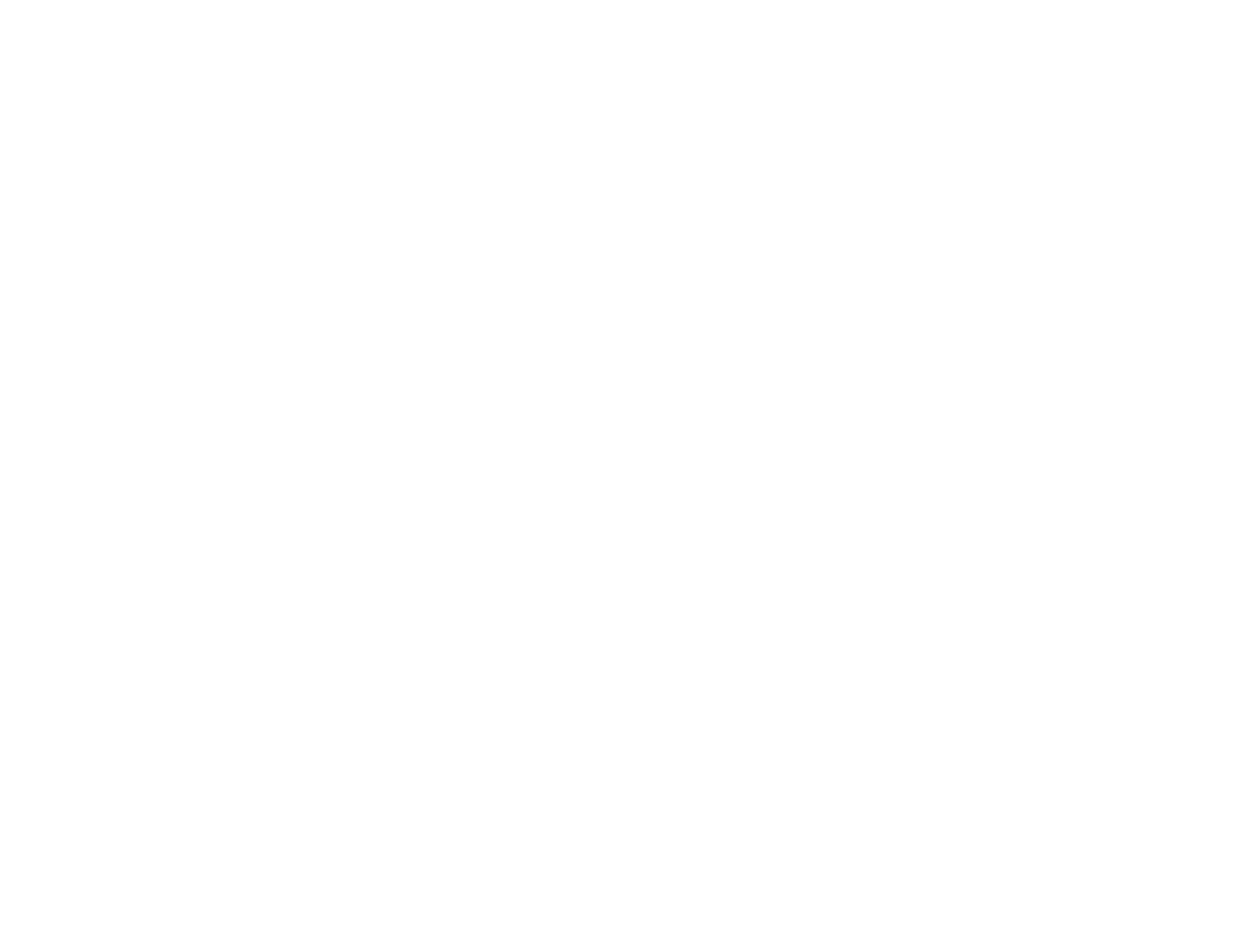
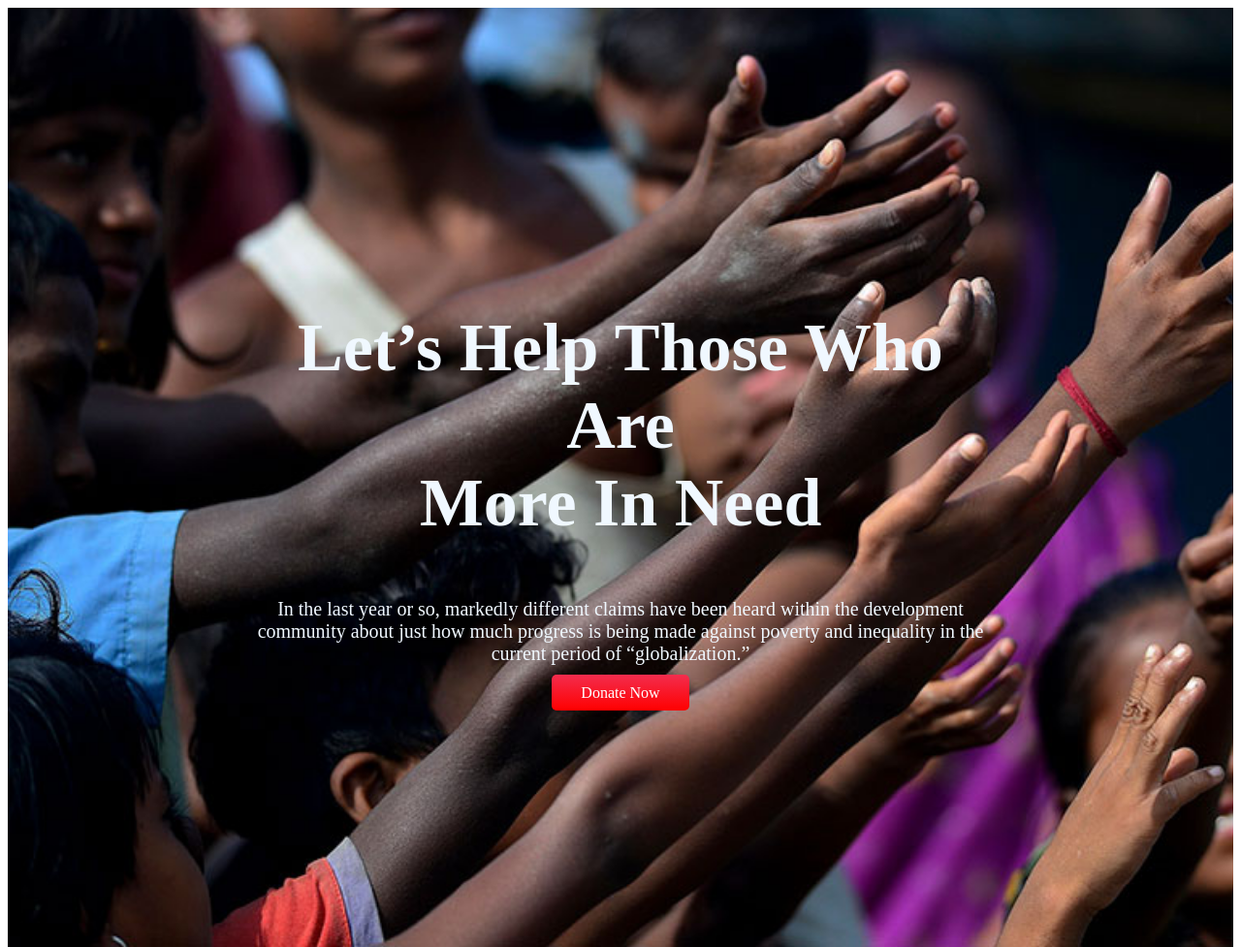
Before and after one commit to atikurrahman01/Donate-Your-People, a plain HTML site: page index.html in a window 1280 px wide. Shown: the whole page at 97% size. Before the commit the page ends 800 px from the top, so only its background shows below. Drawn offline with Linux system fonts and the light colour scheme.

Commit message:
add the header section

```diff
--- a/index.html
+++ b/index.html
@@ -5,12 +5,25 @@
     <meta charset="UTF-8">
     <meta http-equiv="X-UA-Compatible" content="IE=edge">
     <meta name="viewport" content="width=device-width, initial-scale=1.0">
-    <title>Document</title>
+    <title>Donate your People</title>
     <link rel="stylesheet" href="style.css">
 </head>
 
 <body>
-
+    <section class="header-container">
+        <div>
+            <h1 class="header-dacaration">
+                Let’s Help Those Who Are <br>
+                More In Need
+            </h1>
+            <p class="font-sizing">In the last year or so, markedly different claims have been heard within the
+                development community about
+                just how much
+                progress is being made against poverty and inequality in the current period of “globalization.”</p>
+            <a class="btn-container" href="http://www.donateyourpeopeple.com" target="_blank"
+                rel="noopener noreferrer">Donate Now</a>
+        </div>
+    </section>
 </body>
 
 </html>
--- a/style.css
+++ b/style.css
@@ -0,0 +1,33 @@
+.header-container {
+    text-align: center;
+    background-image: url(images/donation13.jpg);
+    color: aliceblue;
+    padding: 20%;
+    background-repeat: no-repeat;
+    background-size: cover;
+
+}
+
+.header-dacaration {
+    font-size: 70px;
+    font-weight: 900;
+}
+
+.font-sizing {
+    font-size: 20px;
+}
+
+.btn-container {
+    text-decoration: none;
+    padding: 10px 30px;
+    background-image: linear-gradient(rgb(243, 45, 78), red);
+    border-radius: 5px;
+    color: white;
+    transition: .5s;
+}
+
+.btn-container:hover {
+    box-shadow: 5px 8px 20px orange;
+    color: aquamarine;
+    font-weight: 900;
+}
```
